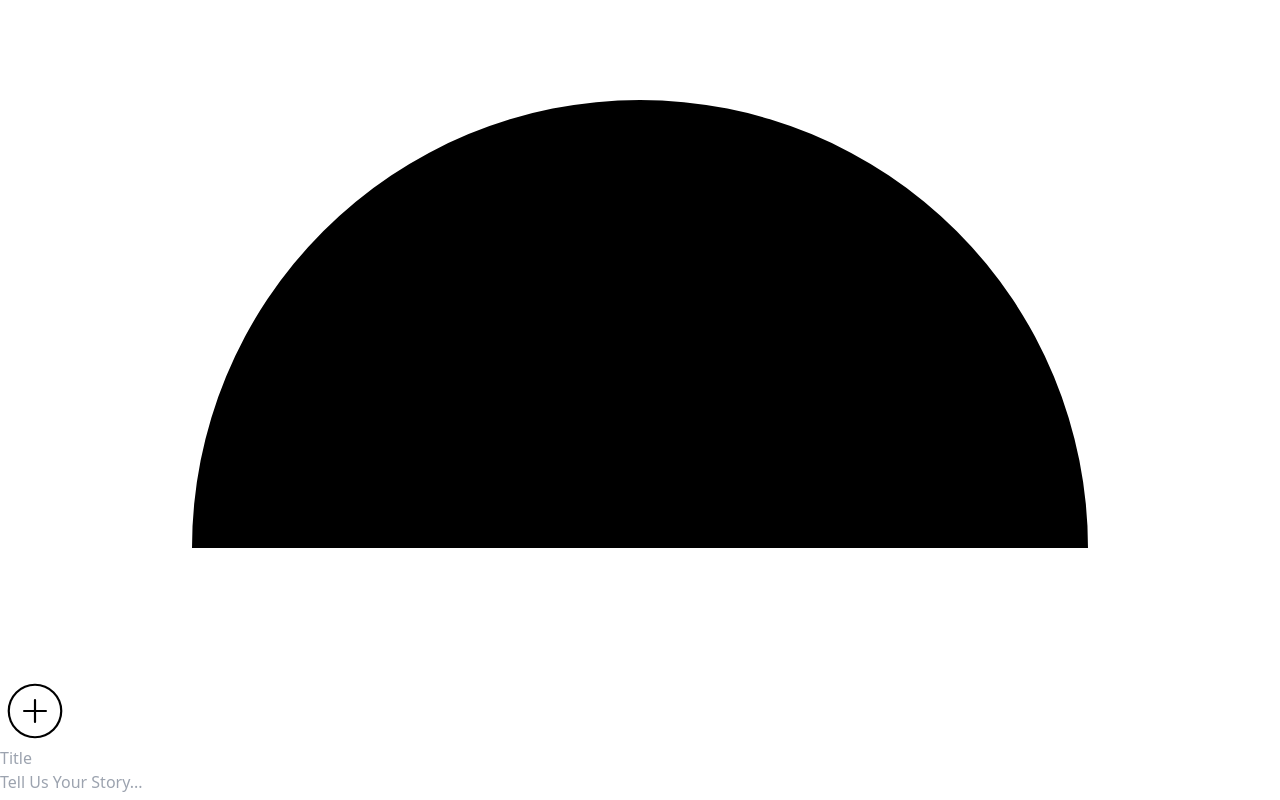
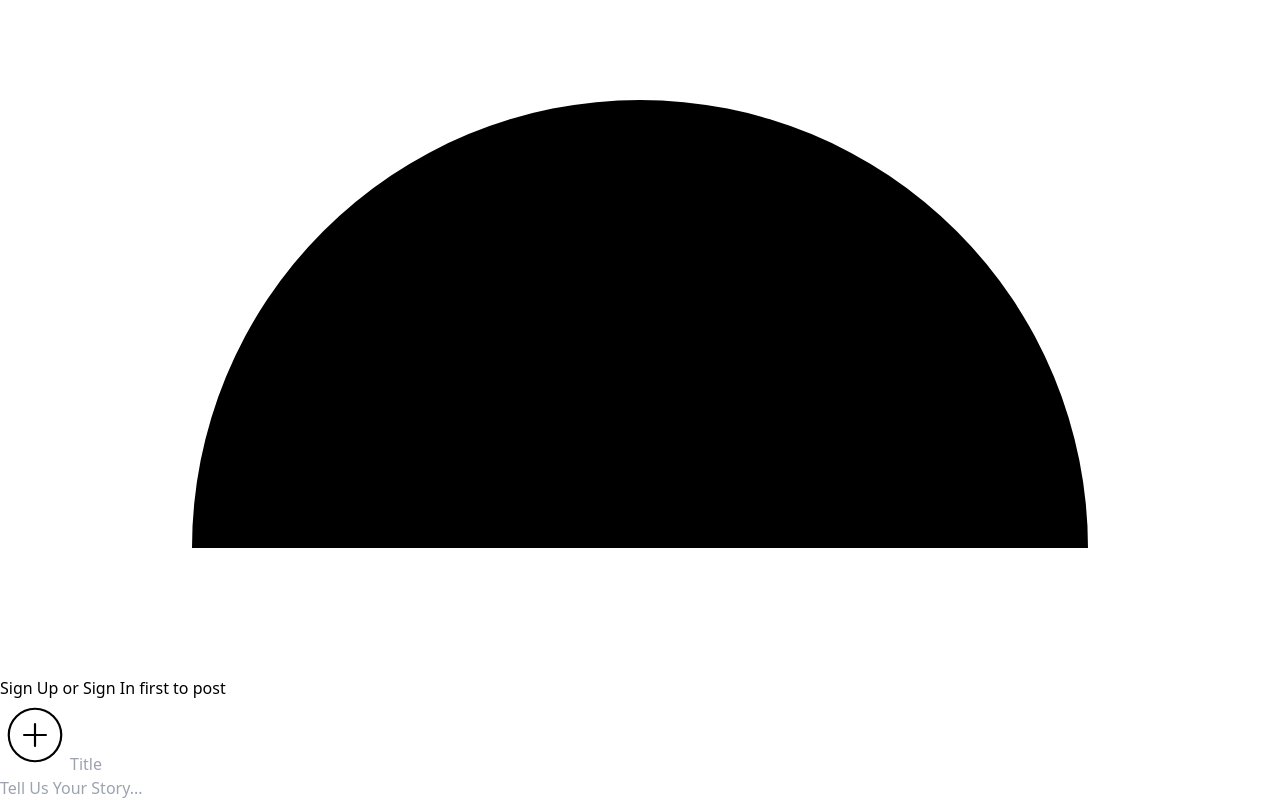
Before and after one commit to devxshubham/BlogApp-frontend, a React (Vite) app: page /post in a window 1280 px wide. Shown: the part 946-1746 px from the top of the page. Built offline with nearby package versions, Linux system fonts and the light colour scheme; no server answers.

Commit message:
protected post route

```diff
--- a/src/App.tsx
+++ b/src/App.tsx
@@ -5,6 +5,8 @@ import Signup from "./pages/Signup"
 import Signin from "./pages/Signin"
 import Blog from "./pages/Blog"
 import Post from './pages/Post'
+import { Provider } from 'react-redux'
+import { appStore } from './utils/store/appStore'
 
 
 const router = createBrowserRouter([
@@ -30,8 +32,11 @@ function App() {
 
   return (
     <>
+      <Provider store={appStore}>
+
       <RouterProvider router={router} />
 
+        </Provider>
     </>
   )
 }
--- /dev/null
+++ b/src/components/Banner.tsx
@@ -0,0 +1,9 @@
+function Banner(props : {children: React.ReactNode}) {
+  return (
+    <div className="h-[50px] flex gap-2 justify-center items-center bg-gradient-to-r from-yellow-100 to-yellow-500">
+      {props.children}
+    </div>
+  );
+}
+
+export default Banner;
--- a/src/pages/Post.tsx
+++ b/src/pages/Post.tsx
@@ -1,21 +1,43 @@
 import { PiPlusCircleThin } from "react-icons/pi";
 import Navbar from "../components/Navbar";
-
+import useGetUser from "../utils/hooks/useGetUser";
+import { Link } from "react-router-dom";
+import Banner from "../components/Banner";
+import { useAppDispatch } from "../utils/store/appHook";
 
 function Post() {
 
-    return <>
+  const user = useGetUser();
+
+
+
+  return (
+    <>
       <Navbar />
+      { !user ? <Banner> <Link className="underline" to={"/user/signup"}>Sign Up </Link> {" or "} <Link className="underline" to={"/user/signin"}>Sign In</Link> first to post </Banner> : <></>}
       <main className=" flex flex-col gap-4 px-14 py-14">
+
         <div className="flex gap-4">
-                <PiPlusCircleThin size={70}  />
-                <input type="text" className="text-[40px] font-bold outline-none" placeholder="Title"/>
+          <button className="">
+            <PiPlusCircleThin size={70} />
+          </button>
+          <input
+            type="text"
+            className="text-[40px] font-bold outline-none"
+            placeholder="Title"
+          />
         </div>
         <div className="pl-20">
-                <input type="text" className="text-[40px] font-semibold outline-none" placeholder="Tell Us Your Story..."/>
+          <input
+            type="text"
+            className="text-[40px] font-semibold outline-none"
+            placeholder="Tell Us Your Story..."
+          />
         </div>
+
       </main>
     </>
+  );
 }
 
 export default Post;
--- /dev/null
+++ b/src/utils/hooks/useGetUser.tsx
@@ -0,0 +1,34 @@
+import axios from "axios";
+import { useEffect, useState } from "react";
+import { useAppDispatch } from "../store/appHook";
+import { addUser } from "../store/userSlice";
+
+function useGetUser() {
+    const [userId,setUserId] = useState< string | null >(null)
+
+    const dispatch = useAppDispatch()
+
+
+    useEffect( () => {
+        async function fetchUser(){
+            const res = await axios.get(import.meta.env.VITE_BACKEND_URL+"/user/verify",{
+                headers : {
+                    "Authorization" : localStorage.getItem("jwt_token"),
+                }
+            })
+            // console.log(res)
+            setUserId(res.data.userId)
+
+            if( res.data.userId ){
+                const userDetails = await axios.get(import.meta.env.VITE_BACKEND_URL+"/user/"+res.data.userId)
+                dispatch(addUser(userDetails.data))
+                console.log(userDetails.data)
+            }
+        }
+        fetchUser();
+    },[])
+
+    return userId ;
+}
+
+export default useGetUser;
```
Lines whose indentation alone changed are shown as unchanged.
